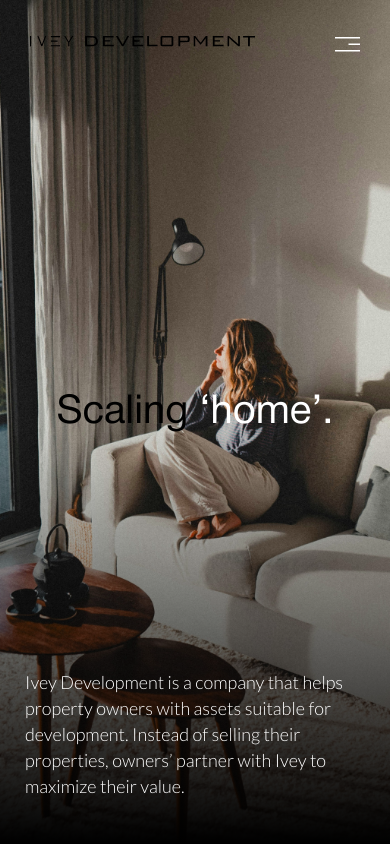
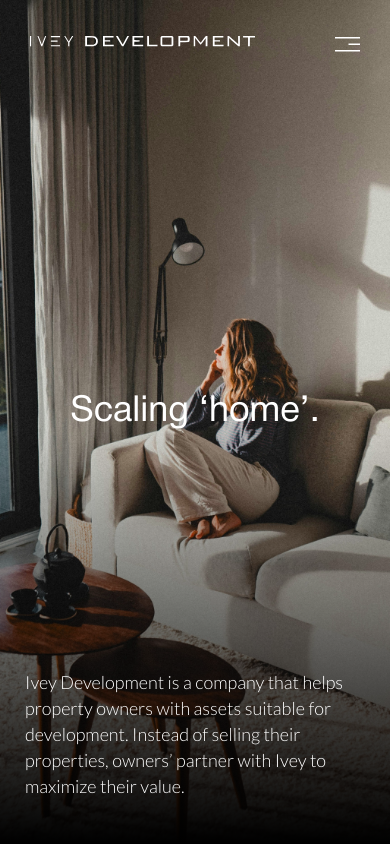
Before and after one commit to secureweb16/IVEY-Development, a React (Create React App) app: page / in a window 390 px wide. Shown: the top 844 px of the page. Built offline with nearby package versions, Linux system fonts and the light colour scheme.

Commit message:
03 jan upated design 11:45am:

```diff
--- a/src/assets/css/style.css
+++ b/src/assets/css/style.css
@@ -5,6 +5,8 @@
     --body-font-family: 'Lato';
     --heading-font-family: 'Helvetica Neue';
     --font-size-58: 58px;
+    --color-dark: #000;
+    --color-light: #fff;
     --color-gray: #A7A39C;
     --color-light-gray: #EDEBE8
 }
@@ -15,7 +17,7 @@ body{
     font-family: var(--body-font-family);
     font-size: 14px;
     line-height: 28px;
-    color: #000;
+    color: var(--color-dark);
     font-weight: 300;
 }
 
@@ -24,6 +26,7 @@ h1, h2, h3, h4, h5, h6{
     margin: 0 0 20px;
     padding: 0;
     font-family: var(--heading-font-family);
+    color: var(--color-dark);
     font-weight: 400;
 }
 h1{
@@ -88,11 +91,16 @@ img{
 .d-hide{
     display: none;
 }
+.hidden-x{
+    overflow-x: hidden;
+}
 
 /*---- Color ----*/
 .color-light,
+.color-light h2,
+.color-light h3,
 .color-light a{
-    color: #fff;
+    color: var(--color-light);
 }
 
 /*---- Text ----*/
@@ -148,6 +156,10 @@ img{
 .px-100{
     padding-left: 100px;
     padding-right: 100px;
+}
+.px-20{
+    padding-left: 20px;
+    padding-right: 20px;
 }
 .py-150{
     padding-top: 150px;
@@ -411,6 +423,7 @@ img{
 }
 .team-item{
     column-gap: 25px;
+    color: var(--color-dark);
 }
 .team-items button{
     width: 100%;
@@ -542,27 +555,6 @@ img[data-aos^=fade][data-aos^=fade]{
     filter: blur(0px);
 }
 
-
-
-/* .aos-animate{
-    animation: blurFadeIn  ease;
-}
-@keyframes blurFadeIn{
-    0%{
-        opacity: 0;
-        filter: blur(30px);
-    }
-    50%{
-        opacity: 0;
-        filter: blur(15px);
-    }
-	100%{
-        opacity: 1;
-        filter: blur(0px);
-    }
-
-} */
-
 /*---- Responsive ----*/
 @media(max-width: 1280px){
 
@@ -657,14 +649,23 @@ img[data-aos^=fade][data-aos^=fade]{
     .m-pb-50{
         padding-bottom: 50px;
     }
+    .m-pb-20{
+        padding-bottom: 20px;
+    }
     .m-pb-10{
         padding-bottom: 10px;
     }
     .m-center{
         text-align: center;
     }
+    .m-color-light h1{
+        color: var(--color-light);
+    }
     .d-hide{
         display: block;
+    }
+    .site-logo img{
+        filter: invert(100%);
     }
     .site-nav{
         width: 100%;
@@ -726,23 +727,28 @@ img[data-aos^=fade][data-aos^=fade]{
     }
     .team-items{
         display: flex;
-        column-gap: 40px;
+        column-gap: 20px;
         order: -1;
         overflow-x: auto;
     }
     .team-items button{
         flex: 0 0 auto;
-        width: 260px;
+        width: 295px;
         flex-direction: column;
         row-gap: 15px;
         text-align: center;
+    }
+    .team-item[data-aos^=fade][data-aos^=fade]{
+        filter: blur(0px);
+        transform: none;
+        opacity: 1;
     }
     .team-item .image-block{
         margin: 0 auto;
     }
     .contact-wrapper{
         grid-template-columns: 1fr;
-        row-gap: 40px;
+        row-gap: 50px;
     }
     .contact-section .summary-block{
         padding: 50px 25px;
@@ -759,7 +765,10 @@ img[data-aos^=fade][data-aos^=fade]{
 @media(max-width: 767px){
 
     :root{
-        --font-size-58: 40px;
+        --font-size-58: 36px;
+    }
+    h1{
+        line-height: 40px;
     }
     h2{
         font-size: 26px;
@@ -772,6 +781,12 @@ img[data-aos^=fade][data-aos^=fade]{
     h4{
         font-size: 18px;
         line-height: 26px;
+    }
+    .sm-center{
+        text-align: center;
+    }
+    .image-banner-section .heading-block{
+        line-height: 42px;
     }
     .hero-section .summary-block{
         font-size: 18px;
@@ -821,6 +836,9 @@ img[data-aos^=fade][data-aos^=fade]{
         padding-left: 20px;
         padding-right: 20px;
     }
+    .team-items button{
+        width: 320px;
+    }
 
 }
 
--- a/src/pages/Home.jsx
+++ b/src/pages/Home.jsx
@@ -166,19 +166,19 @@ const Home = () => {
 
         <Layout>
 
-            <div id="home" className="hero-section full-screen">
+            <div id="home" className="hero-section full-screen hidden-x">
                 <div className="banner-image d-flex justify-content-center align-items-center h-100">
                     <div className="image-block color-light overlay bottom-overlay ms-auto position-relative w-50 m-w-100 h-100" data-aos="zoom-in" data-aos-delay="200" data-aos-duration="1000">
                         <img className="cover" width="" height="" src={heroBanner} alt="" />
                         <div className="summary-block position-absolute" data-aos="fade-left" data-aos-delay="600" data-aos-duration="1000">Ivey Development is a company that helps property owners with assets suitable for development. Instead of selling their properties, owners’ partner with Ivey to maximize their value.</div>
                     </div>
-                    <div className="heading-block position-absolute">
+                    <div className="heading-block m-color-light position-absolute">
                         <h1><span className="d-inline-block" data-aos="fade-left" data-aos-delay="500" data-aos-duration="1000">Scaling</span> <span className="d-inline-block color-light" data-aos="fade-left" data-aos-delay="600" data-aos-duration="1000">‘home’.</span></h1>
                     </div>
                 </div>
             </div>
 
-            <div className="image-grid-section image-grid-section-1 m-pt-50 pb-100">
+            <div className="image-grid-section image-grid-section-1 m-pt-50 pb-100 hidden-x">
                 <div className="container">
                     <div className="image-grid-wrapper d-grid align-items-end">
                         <div className="image-block image-block-left position-relative">
@@ -189,7 +189,7 @@ const Home = () => {
                         </div>
                         <div className="image-block image-block-right color-light position-relative">
                             <img width="" height="" src={boutiqueDesign} alt="" data-aos="fade-up" data-aos-delay="500" data-aos-duration="1000" />
-                            <div className="summary-block position-absolute" data-aos="fade-left" data-aos-delay="600" data-aos-duration="1000">
+                            <div className="summary-block color-light position-absolute" data-aos="fade-left" data-aos-delay="600" data-aos-duration="1000">
                                 <h2>boutique design</h2>
                             </div>
                         </div>
@@ -205,37 +205,34 @@ const Home = () => {
                             <img className="h-100 cover" src={designed} alt="" />
                         </picture>
                     </div>
-                    <div className="summary-block d-flex justify-content-center align-items-center position-absolute w-100 h-100">
-                        <div className="heading-block heading-block-1 position-absolute" ref={headingBlock1Ref}>life, well designed.</div>
-                        <div className="heading-block heading-block-2 position-absolute" ref={headingBlock2Ref}>only verified vetted members</div>
+                    <div className="summary-block d-flex justify-content-center align-items-center position-absolute center w-100 h-100">
+                        <div className="heading-block heading-block-1 position-absolute px-20" ref={headingBlock1Ref}>life, well designed.</div>
+                        <div className="heading-block heading-block-2 position-absolute px-20" ref={headingBlock2Ref}>only verified vetted members</div>
                     </div>
                 </div>
             </div>
 
-            <div id="services" className="slider-section opportunities py-120 m-py-80">
+            <div id="services" className="slider-section opportunities py-120 m-py-80 hidden-x">
                 <div className="container">
-                    <div className="header-block center m-auto pb-50" data-aos="fade-left" data-aos-delay="200" data-aos-duration="1000">
+                    <div className="header-block center m-auto pb-50 m-pb-20" data-aos="fade-left" data-aos-delay="200" data-aos-duration="1000">
                         <h2>Creating new opportunities in south Florida</h2>
                         <p>Lorem ipsum dolor sit amet, consectetur adipiscing elit, sed do eiusmod tempor incididunt ut labore et dolore magna aliqua. Ut enim ad minim veniam, quis nostrud exercitation ullamco laboris nisi ut aliquip ex ea commodo consequat.</p>
                     </div>
                 </div>
-                <div data-aos="fade-up" data-aos-delay="200" data-aos-duration="1000">
+                <div className='sm-center' data-aos="fade-up" data-aos-delay="200" data-aos-duration="1000">
                     <Swiper
                         loop={true}
                         slidesPerView={1}
                         breakpoints={{
                             767:{
-                                loop: false,
                                 slidesPerView: 2,
                                 spaceBetween: 15,
                             },
                             992:{
-                                loop: false,
                                 slidesPerView: 3,
                                 spaceBetween: 15,
                             },
                             1367:{
-                                loop: false,
                                 slidesPerView: 4,
                                 spaceBetween: 15,
                             }
@@ -311,9 +308,9 @@ const Home = () => {
                 </div>
             </div>
 
-            <div className="image-grid-section image-grid-odd pt-100 m-pt-0">
+            <div className="image-grid-section image-grid-odd pt-100 m-pt-0 hidden-x">
                 <div className="container">
-                    <div className="header-block" data-aos="fade-right" data-aos-delay="200" data-aos-duration="1000">
+                    <div className="header-block" data-aos="fade-right" data-aos-delay="200" data-aos-duration="1000" data-aos-offset="100">
                         <h2 className="mb-0">the source of our experience <img width="" height="" src={downArrow} alt="" /></h2>
                     </div>
                     <div className="image-grid-wrapper d-grid align-items-start">
@@ -399,7 +396,7 @@ const Home = () => {
                 </div>
             </div>
 
-            <div id="contact" className="contact-section py-120 m-py-70">
+            <div id="contact" className="contact-section py-120 m-py-70 hidden-x">
                 <div className="container">
                     <div className="contact-wrapper d-grid align-items-center">
                         <div className="form-block">
```
